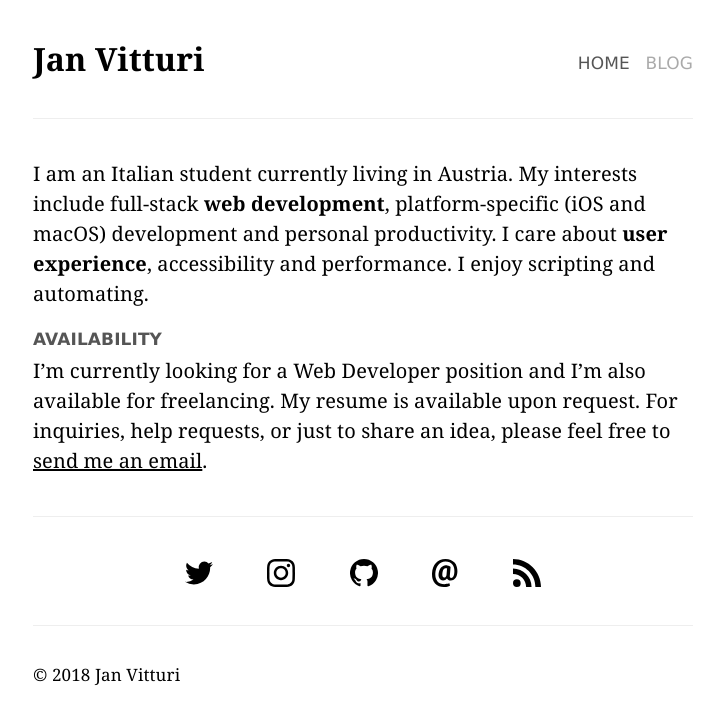
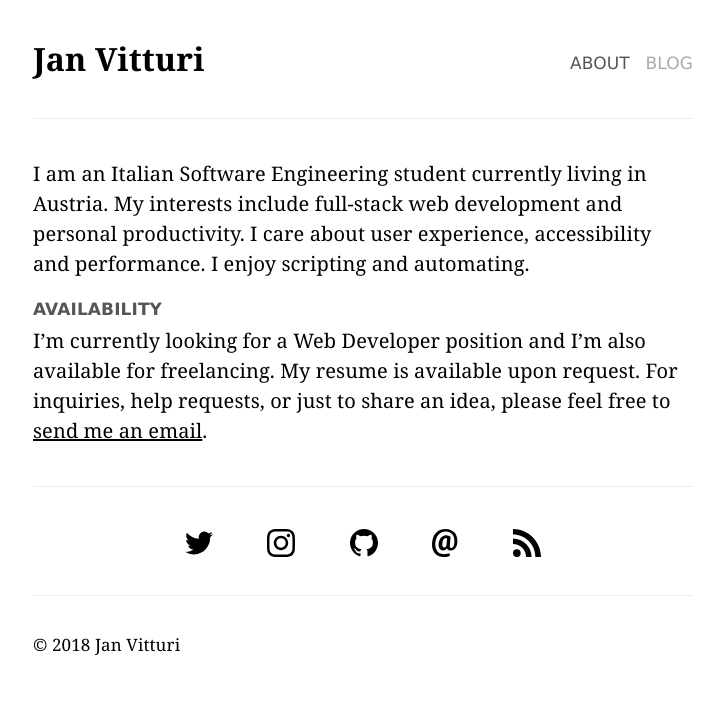
Before and after one commit to jan4843/janv.it, a Jekyll site: the page built from about.md, in a window 1280 px wide. Shown: the top 724 px of the page, without its empty margins (277-1001 px from the left). Built offline with Jekyll 4.4.1, drawn with Linux system fonts in a browser that asks for light colours.

Commit message:
Make 'about' page the index

```diff
--- a/_includes/nav.html
+++ b/_includes/nav.html
@@ -1,2 +1,2 @@
-<a href="{{site.baseurl}}/" {% if page.permalink == '/' %}class="current"{% endif %}>Home</a>
+<a href="{{site.baseurl}}/" {% if page.permalink == '/' %}class="current"{% endif %}>About</a>
 <a href="{{site.baseurl}}/blog/" {% if page.permalink == 'blog/' or page.layout == 'post' %}class="current"{% endif %}>Blog</a>
--- a/index.md
+++ b/about.md
@@ -3,7 +3,7 @@
 permalink: /
 ---
 
-I am an Italian student currently living in Austria. My interests include full-stack **web development**, platform-specific (iOS and macOS) development and personal productivity. I care about **user experience**, accessibility and performance. I enjoy scripting and automating.
+I am an Italian Software Engineering student currently living in Austria. My interests include full-stack web development and personal productivity. I care about user experience, accessibility and performance. I enjoy scripting and automating.
 
 <h1 class="modern">Availability</h1>
 I’m currently looking for a Web Developer position and I’m also available for freelancing. My resume is available upon request. For inquiries, help requests, or just to share an idea, please feel free to [send me an email](mailto:{{site.author.email}}).
```
